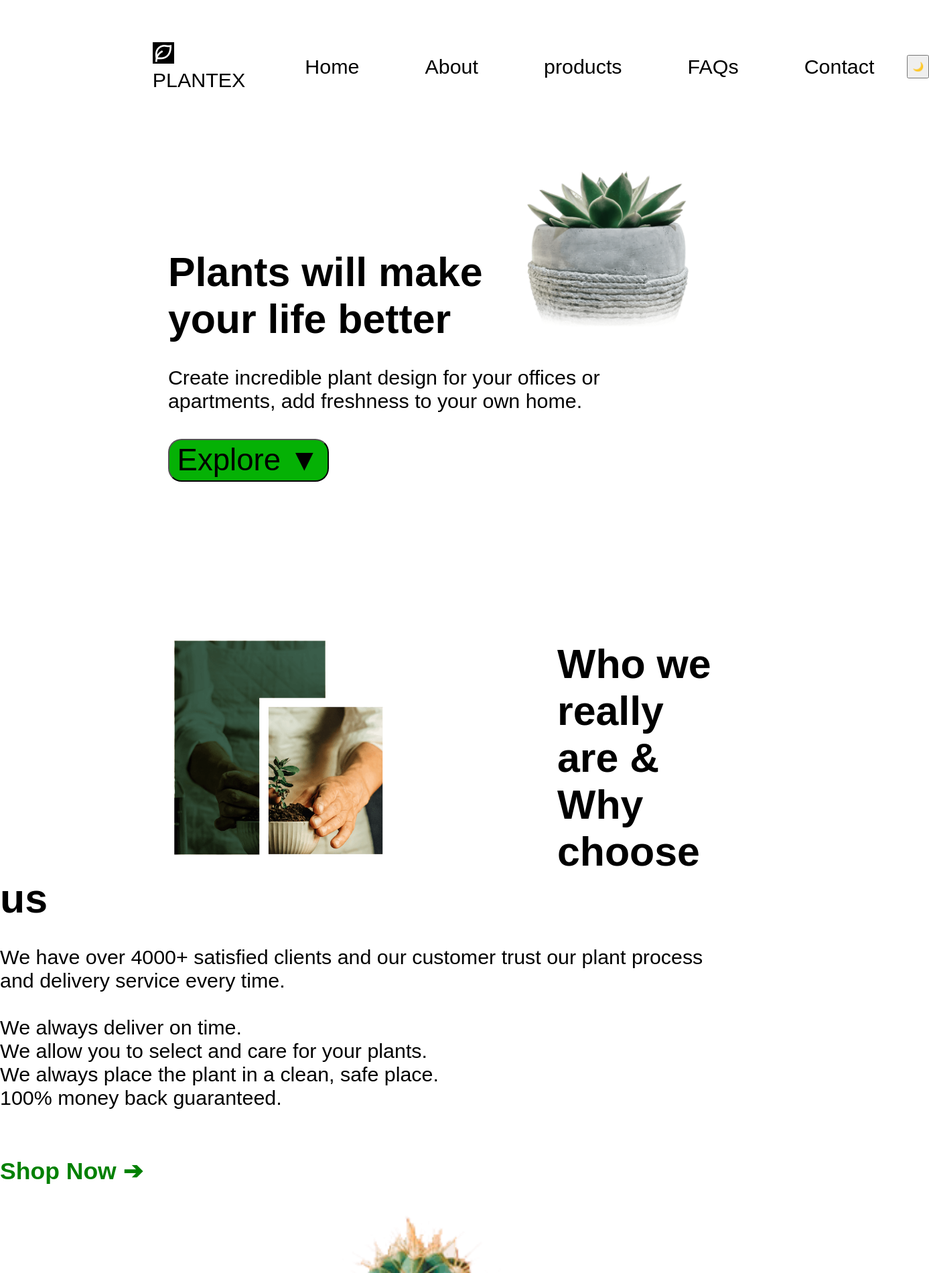
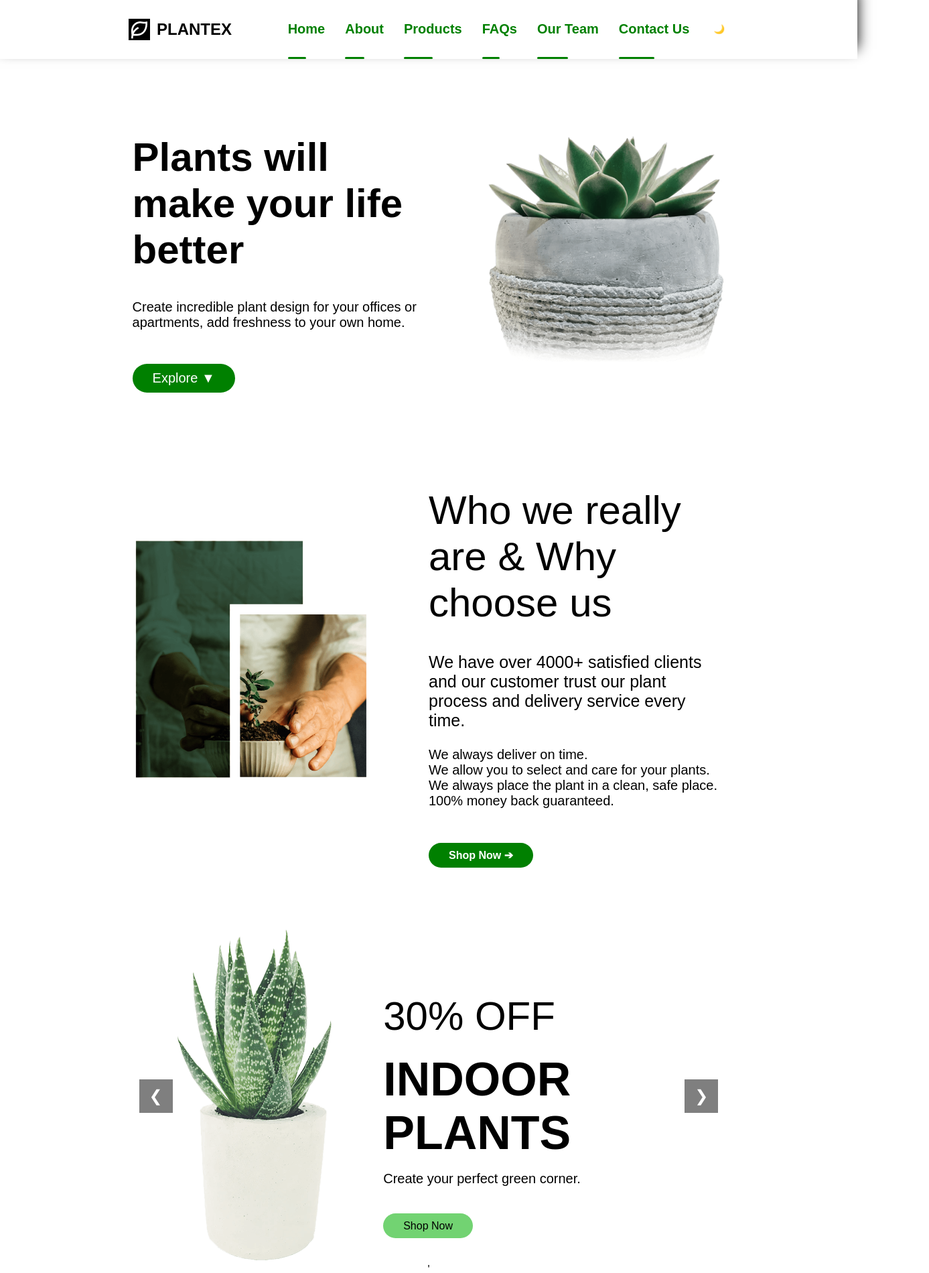
Before and after one commit to Abarna-Selvanathan/Assignment-09, a plain HTML site: page index.html in a window 1280 px wide. Shown: the top 1900 px of the page at 67% size, 1387 px wide, since content can reach past the window. Drawn offline with Linux system fonts and the light colour scheme.

Commit message:
add assingment9

```diff
--- a/index.html
+++ b/index.html
@@ -1,5 +1,6 @@
 <!DOCTYPE html>
 <html lang="en">
+
 <head>
   <meta charset="UTF-8">
   <meta name="viewport" content="width=device-width, initial-scale=1.0">
@@ -7,60 +8,62 @@
   <link rel="stylesheet" href="style.css">
 
 </head>
+
 <body>
   <div class="main">
     <header>
       <nav class="navbar">
         <div class="logo">
           <img src="img/favicon.png">
-                    PLANTEX
-
+          <h1>PLANTEX</h1>
         </div>
         <ul>
-                    <li><a href="#section1" class="nav-link" id="section1">Home</a></li>
-                    <li><a href="#section2" class="nav-link" id="section2">About</a></li>
-                    <li><a href="#section3" class="nav-link" id="section3">products</a></li>
-                    <li><a href="#section4" class="nav-link" id="section4">FAQs</a></li>
-                    <li><a href="#section5" class="nav-link" id="section5">Contact</a></li>
+          <li><a href="#home" class="nav-link active" id="section1">Home</a></li>
+          <li><a href="#anout" class="nav-link" id="section2">About</a></li>
+          <li><a href="#product" class="nav-link" id="section3">Products</a></li>
+          <li><a href="#faqs" class="nav-link" id="section4">FAQs</a></li>
+          <li><a href="#team" class="nav-link" id="section5">Our Team</a></li>
+          <li><a href="#contact" class="nav-link" id="section5">Contact Us</a></li>
           <button id="theme-toggle">🌙</button>
-
         </ul>
+      </nav>
+    </header>
 
 
-            </nav>
-        </header>
-        <div class="home">
+    <div class="home" id="home">
+      <div class="homepara">
+        <h1 class="homeh1">Plants will make your life better</h1>
+        <p class="homep">Create incredible plant design for your offices or apartments, add freshness to your own home.</p>
+        <button class="homebtn">Explore ▼</button>
+      </div>
       <div class="homepng">
         <img src="img/home.png">
       </div>
-            <div class="homepara">
-                <h class="homeh1" >Plants will make your life better</h><br><br>
-                <h class="homeh2">Create incredible plant design for your offices or apartments, add freshness to your own home.
-                </h>
-                <br>
-                <button class="homebutton">Explore ▼</button>
+
+    </div>
+    <div class="about" id="about">
+      <div class="aboutpng">
+        <img src="img/about.png">
+      </div>
+      <div class="aboutpara">
+        <h1 class="abouth1">Who we really are & Why choose us</h1>
+        <p class="aboutp1">We have over 4000+ satisfied clients and our customer trust our plant process and delivery
+          service every time.
+        </p>
+        <p class="aboutp2">We always deliver on time. <br>
+          We allow you to select and care for your plants. <br>
+          We always place the plant in a clean, safe place. <br>
+          100% money back guaranteed.</p>
+        <a href="#products">Shop Now ➔</a>
 
       </div>
 
     </div>
-        <div class="about">
-            <div class="aboutpng">
-                <img src="img/about.png">
-            </div>
-            <div class="aboutpara">
-                <h class="abouth1" >Who we really are & Why choose us</h><br><br>
-                <h class="abouth2">We have over 4000+ satisfied clients and our customer trust our plant process and delivery service every time.
-                </h><br><br>
-                <h class="abouth3">We always deliver on time.<br>
-                    We allow you to select and care for your plants.<br>
-                    We always place the plant in a clean, safe place.<br>
-                    100% money back guaranteed.</h><br><br>
-                <h3 class="abouth4">Shop Now ➔</h3>
 
-            </div>
 
-        </div>
-        <div class="section-2">
+
+    <div class="offer">
+      <div class="slide">
         <div class="carousel-slide">
           <!-- silde1 -->
           <div class="section2png">
@@ -68,7 +71,7 @@
 
             <div class="section2para">
               <h2>65% OFF</h2>
-                        <p>NEW PLANT</p>
+              <h1>NEW PLANT</h1>
               <p>Promia. 100% Natural, Organic & Plant Shop.</p>
               <a href="#" class="s-2btn">Discover Now</a>
             </div>
@@ -80,7 +83,7 @@
 
             <div class="section2para">
               <h2>50% OFF</h2>
-                        <p>EXOTIC PLANTS</p>
+              <h1>EXOTIC PLANTS</h1>
               <p>Bring nature closer to you.</p>
               <a href="#" class="s-2btn">Shop Now</a>
             </div>
@@ -88,11 +91,11 @@
           </div>
           <!-- slide3 -->
           <div class="section2png">
-                    <img src="img/product2.png">
+            <img src="img/product3.png">
 
             <div class="section2para">
               <h2>30% OFF</h2>
-                        <p>INDOOR PLANTS</p>
+              <h1>INDOOR PLANTS</h1>
               <p>Create your perfect green corner.</p>
               <a href="#" class="s-2btn">Shop Now</a>
             </div>
@@ -100,22 +103,15 @@
           </div>
 
         </div>
+      </div>
       <!-- Navigation Buttons -->
       <button class="carousel-button prev" onclick="prevSlide()">&#10094;</button>
       <button class="carousel-button next" onclick="nextSlide()">&#10095;</button>
+    </div>
 
-        </div>
-        <!-- s-3 -->
-        <div class="zoom-container">
-            <div class="zoom-image">
-              <img src="img/about.png" alt="Plant 1" id="zoomImg">
-            </div>
-            <div class="zoom-controls">
-              <button onclick="zoomIn()">Zoom In</button>
-              <button onclick="zoomOut()">Zoom Out</button>
-            </div>
-        </div>
-        <!-- s-4 -->
+
+
+    <!-- products -->'
     <div class="gallery-container">
       <h2>OUR PRODUCTS</h2>
       <div class="filter-buttons">
@@ -157,35 +153,46 @@
         </div>
       </div>
     </div>
-        <!-- s-5 -->
+
+
+
+    <!-- FAQ -->
     <section class="faq-section">
       <h2>Some common questions were often asked</h2>
       <div class="faq-container">
         <div class="faq-item">
           <div class="faq-question">Why are my flowers rolling or dying? <span class="toggle">+</span></div>
-                <div class="faq-answer">The flowers might be lacking water, sunlight, or proper nutrients. Make sure to monitor the plant’s needs.</div>
+          <div class="faq-answer">The flowers might be lacking water, sunlight, or proper nutrients. Make sure to
+            monitor the plant’s needs.</div>
         </div>
         <div class="faq-item">
           <div class="faq-question">What causes leaves to become paler? <span class="toggle">+</span></div>
-                <div class="faq-answer">Pale leaves often indicate a lack of nutrients or insufficient sunlight exposure.</div>
+          <div class="faq-answer">Pale leaves often indicate a lack of nutrients or insufficient sunlight exposure.
+          </div>
         </div>
         <div class="faq-item">
           <div class="faq-question">What causes brown crispy leaves? <span class="toggle">+</span></div>
-                <div class="faq-answer">Brown crispy leaves can result from underwatering, overwatering, or excessive heat.</div>
+          <div class="faq-answer">Brown crispy leaves can result from underwatering, overwatering, or excessive heat.
+          </div>
         </div>
         <div class="faq-item">
           <div class="faq-question">How do I choose a plant? <span class="toggle">+</span></div>
-                <div class="faq-answer">Choose a plant based on the light and humidity levels of your space. Consider your time for care and maintenance.</div>
+          <div class="faq-answer">Choose a plant based on the light and humidity levels of your space. Consider your
+            time for care and maintenance.</div>
         </div>
       </div>
     </section>
+
+
+
+
     <!-- s-6 -->
     <section class="team-section">
       <h2>What Say Client</h2>
       <p>Discover what our clients have to say about our work. Your feedback is important to us!</p>
 
       <div class="testimonials">
-              <div class="testimonial active">
+        <div class="testimonial">
           <div class="testimonial-content">
             <img src="img/product1.png" alt="Client 1">
             <h3>Patricia Souza</h3>
@@ -209,13 +216,6 @@
             <p>"Amazing experience working with the team! They delivered on time with excellent quality."</p>
           </div>
         </div>
-            </div>
-
-            <!-- Pagination Bullets -->
-            <div class="pagination">
-              <span class="bullet active" data-index="0"></span>
-              <span class="bullet" data-index="1"></span>
-              <span class="bullet" data-index="2"></span>
       </div>
     </section>
     <!-- footer -->
@@ -262,4 +262,5 @@
 
   <script src="script.js"></script>
 </body>
+
 </html>
--- a/script.js
+++ b/script.js
@@ -10,6 +10,9 @@ themeToggle.addEventListener('click', () => {
     themeToggle.textContent = '🌙'; // Change to moon icon
   }
 });
+
+
+
 
 // bookmark
 // Get all navbar links
@@ -48,6 +51,9 @@ navLinks.forEach((link) => {
   });
 });
 
+
+
+
 // s-2
 let currentIndex = 0;
 const slides = document.querySelectorAll('.section2png');
@@ -73,20 +79,10 @@ function updateCarousel() {
 // Auto-slide functionality
 setInterval(nextSlide, 3000); // Change every 3 seconds
 
-// s-3
-let scale = 1;
 
-function zoomIn() {
-  scale += 0.2;
-  document.getElementById("zoomImg").style.transform = `scale(${scale})`;
-}
 
-function zoomOut() {
-  if (scale > 1) {
-    scale -= 0.2;
-    document.getElementById("zoomImg").style.transform = `scale(${scale})`;
-  }
-}
+
+
 // s-4
 function filterGallery(category) {
   const items = document.querySelectorAll('.gallery-item');
@@ -105,19 +101,9 @@ function filterGallery(category) {
 // Default: Show all featured items
 filterGallery('all');
 
-// s-5
-document.querySelectorAll('.faq-question').forEach(question => {
-  question.addEventListener('click', () => {
-    const answer = question.nextElementSibling;
-    const toggle = question.querySelector('.toggle');
 
-    // Toggle visibility of the answer
-    answer.style.display = answer.style.display === 'block' ? 'none' : 'block';
 
-    // Toggle "+" and "-" symbol
-    toggle.textContent = toggle.textContent === '+' ? '-' : '+';
-  });
-});
+
 // s-6
 const bullets = document.querySelectorAll('.bullet');
 const testimonials = document.querySelectorAll('.testimonial');
@@ -133,6 +119,11 @@ bullets.forEach((bullet, index) => {
     testimonials[index].classList.add('active');
   });
 });
+
+
+
+
+
 // footer
 document.getElementById('subscribe-form').addEventListener('submit', function(event) {
   event.preventDefault(); // Prevent form submission
--- a/style.css
+++ b/style.css
@@ -1,177 +1,278 @@
-body {
+* {
+  box-sizing: border-box;
   font-family: Arial, sans-serif;
-    margin: 0;
-    padding: 0;
-    font-size: 190%;
 }
-  .main{
-    width: 100%;
-  }
-  .logo img{
-    background-color: #000;
-  }
-  .navbar {
-    display: flex;
-    justify-content: space-between;
-    padding: 2%;
-    margin:2%;
 
 
+body {
+  background-color: white;
+  color: black;
+  display: flex;
+  flex-direction: column;
+  justify-content: center;
+  align-items: center;
+  margin-top: 60px;
 }
-  .navbar ul {
+
+.main {
+  width: 100%;
   display: flex;
+  flex-direction: column;
+  justify-content: center;
+  align-items: center;
+}
+
+
+
+/* navbar */
+.main header {
+  display: flex;
+  flex-direction: row;
+  justify-content: center;
+  align-items: center;
+  position: fixed;
+  top: 0;
+  z-index: 10;
+  width: 100%;
+  box-shadow: 0 -15px 20px black;
+  background: white;
+}
+
+.main header .navbar {
+  display: flex;
+  flex-direction: row;
+  justify-content: space-between;
+  align-items: center;
+  width: 70%;
+  padding: 10px 0;
+}
+
+.main .navbar .logo {
+  display: flex;
+  align-items: center;
+  gap: 10px;
+}
+
+.main .navbar .logo img {
+  background: #000;
+}
+
+.main .navbar ul {
+  display: flex;
+  gap: 30px;
   list-style: none;
-    margin-right: 30%;
 }
-  .navbar ul li {
-    margin: 0 10%;
 
+.main .navbar li a {
+  text-decoration: none;
+  color: black;
+  font-size: 20px;
+  font-weight: 600;
+  position: relative;
 }
-  .navbar ul li a {
-    color:black;
-    text-decoration: none;
-  }
- .logo{
-    margin-left: 15%;
-    padding-top: 1%;
- }
- .navbar :hover{
+
+.main .navbar li a.active {
   color: green;
 }
+
+.main .navbar li a.active::after {
+  content: '';
+  background: green;
+  height: 3px;
+  width: 50%;
+  bottom: -34px;
+  border-radius: 15px;
+  left: 0;
+  position: absolute;
+}
+
+.main .navbar li a:hover {
+  color: green;
+}
+
+.main .navbar ul button {
+  background: none;
+  border: none;
+  outline: none;
+  cursor: pointer;
+}
+
 body.night-mode {
   background-color: #121212;
   color: #f1f1f1;
 }
-body.night-mode .navbar {
-    background-color: #000;
-    color: #ccc;
+
+body.night-mode header {
+  background: #121212;
+  box-shadow: 0 -15px 20px white;
 }
 
 body.night-mode .navbar ul li a {
   color: #aaa;
 }
-body.night-mode .navbar :hover{
+
+body.night-mode .navbar :hover {
   color: green;
 }
 
 
 /* home */
-
-.home{
-    padding: 3.5% 0%;
-    margin: 2.5%;
-
+.home {
+  display: flex;
+  justify-content: space-between;
+  align-items: center;
+  max-width: 70%;
+  margin-top: 100px;
 }
 
-.homepng img{
-    float: right;
-    padding-right: 18%;
-    width: 20%;
-    height: 20%;
-
+.home .homepara {
+  width: 50%;
 }
 
-.homeh1{
-    font-weight: bold;
-    font-size: 200%;
-
-}
-.homeh2{
-    padding-top: 5%;
+.home .homeh1 {
+  font-size: 60px;
 }
 
-.homepara{
-   padding: 10% 18%;
-}
-.homebutton{
-    font-size: 150%;
-    background-color:rgb(5, 177, 5);
-    color: black;
-    margin: 5% 0%;
-    padding: 0.5% 1.5%;
-    border-radius: 20px;
-
+.home .homep {
+  font-size: 20px;
 }
 
+.home .homebtn {
+  padding: 10px 30px;
+  font-size: 20px;
+  border-radius: 50px;
+  background: green;
+  border: none;
+  outline: none;
+  color: white;
+  margin-top: 30px;
+}
+
+.home .homepng {
+  width: 50%;
+  overflow: hidden;
+  text-align: end;
+}
+
+.home img {
+  width: 80%;
+}
+
+
+
+
+
+
 /* about */
+.main .about {
+  display: flex;
+  justify-content: space-between;
+  align-items: center;
+  width: 70%;
+  padding: 100px 0;
+}
 
-.aboutpng img{
-    float: left;
-    padding: 0% 20%;
-    width: 25%;
+.main .aboutpng {
+  width: 50%;
+  text-align: start;
 }
-.aboutpara{
-    padding-right: 80%;
-    padding: 0% 0%;
-    margin-right: 15%;
+
+.main .about img {
+  width: 80%;
 }
-.abouth1{
-    font-size: 200%;
-    font-weight: bold;
+
+.main .about img:hover {
+  transform: scale(1.1);
 }
-.abouth4{
-    color: green;
+
+.main .aboutpara {
+  width: 50%;
 }
-  /*s-2  */
-.section-2{
+
+.main .abouth1 {
+  font-size: 60px;
+  font-weight: 500;
+}
+
+.main .aboutp1 {
+  font-size: 25px;
+}
+
+.main .aboutp2 {
+  font-size: 20px;
+  margin-bottom: 60px;
+}
+
+.main .about a {
+  text-decoration: none;
+  color: white;
+  font-weight: 600;
+  background: green;
+  padding: 10px 30px;
+  border-radius: 50px;
+}
+
+
+
+
+
+/* slide */
+
+.offer {
   position: relative;
-  max-width: 800px;
-  margin: auto;
+  width: 70%;
+}
+
+.offer .slide {
+  display: flex;
+  align-items: center;
+  width: 100%;
   overflow: hidden;
 }
-.section2png{
-  float: right;
-  padding-right: 15%;
-  position: relative;
-  text-align: center;
 
+.offer .carousel-slide {
+  display: flex;
+  flex-direction: row;
+  width: 300%;
+  flex-shrink: 0;
 }
-.carousel-slide {
+
+.offer .section2png {
   display: flex;
-  transition: transform 0.5s ease-in-out;
+  flex: 3;
+  justify-content: space-around;
+  align-items: center;
 }
-.section2png{
-  min-width: 100%;
-  position: relative;
-  text-align: center;
-  color: #fff;
+
+.offer .section2para h2 {
+  font-size: 60px;
+  font-weight: 500;
 }
-.section2png img{
-  width: 100%;
-  height: auto;
+
+.offer .section2para h1 {
+  font-size: 70px;
+  margin-top: -30px;
 }
-.section2para{
-  position: absolute;
-  bottom: 20%;
-  left: 10%;
-  transform: translateY(50%);
-  background: rgba(0, 0, 0, 0.5);
-  padding: 10px 20px;
-  border-radius: 5px;
-  text-align: left;
+
+.offer .section2para p {
+  font-size: 20px;
+  margin: -30px 0 50px 0;
 }
-.section2para h2{
-  font-size: 2em;
-  margin: 0;
-  color: green;
-}
-.section2para p{
-  font-size: 1.2em;
-  margin: 5px 0;
-}
+
+
 .s-2btn {
-  display: inline-block;
-  margin-top: 1.5%;
-  padding: 1.5% 3.5%;
+  padding: 10px 30px;
   background: rgb(114, 211, 114);
   color: #000000;
   text-decoration: none;
-  border-radius: 5%;
-  transition: background 0.3s ease;
+  border-radius: 50px;
+  transition: 0.3s ease;
 }
-.s-2btn:hover{
+
+.s-2btn:hover {
   background: #e55342;
 }
+
 .carousel-button {
   position: absolute;
   top: 50%;
@@ -192,46 +293,19 @@ body.night-mode .navbar :hover{
 .carousel-button.next {
   right: 10px;
 }
-/* s-3 */
-.zoom-container {
-  text-align: center;
-  margin: 20px 0;
-}
 
-.zoom-image {
-  overflow: hidden;
-  display: inline-block;
-}
 
-.zoom-image img {
-  transition: transform 0.3s ease;
-  max-width: 100%;
-  height: auto;
-}
 
-.zoom-controls button {
-  margin: 5px;
-  padding: 10px 15px;
-  border: none;
-  background-color: #4CAF50;
-  color: white;
-  font-size: 16px;
-  cursor: pointer;
-  border-radius: 5px;
-}
-
-.zoom-controls button:hover {
-  background-color: #45a049;
-}
-/* s-4 */
+/* products */
 .gallery-container {
-  text-align: center;
-  margin: 20px auto;
-  font-family: Arial, sans-serif;
+  display: flex;
+  flex-direction: column;
+  align-items: center;
+  width: 70%;
 }
 
 .filter-buttons {
-  margin-bottom: 20px;
+  margin-bottom: 100px;
 }
 
 .filter-buttons button {
@@ -252,14 +326,15 @@ body.night-mode .navbar :hover{
 .gallery-grid {
   display: flex;
   flex-wrap: wrap;
-  justify-content: center;
+  justify-content: flex-start;
   gap: 20px;
 }
 
 .gallery-item {
   width: 200px;
   text-align: center;
-  display: none; /* Hide items initially */
+  display: none;
+  flex-basis: 300px;
 }
 
 .gallery-item img {
@@ -267,27 +342,33 @@ body.night-mode .navbar :hover{
   height: auto;
   border-radius: 10px;
 }
-/* s-5 */
+
+
+
+
+/* FAQ */
 .faq-section {
-  max-width: 800px;
-  margin: 50px auto;
-  padding: 20px;
-  background-color: #eaf6f0;
-  border-radius: 8px;
-  box-shadow: 0 2px 10px rgba(0, 0, 0, 0.1);
+  display: flex;
+  flex-direction: column;
+  align-items: center;
+  width: 70%;
+  padding: 100px 0;
 }
 
 .faq-section h2 {
   text-align: center;
   margin-bottom: 20px;
-  font-size: 24px;
+  font-size: 60px;
   color: #2b5235;
+  width: 60%;
 }
 
 .faq-container {
   display: flex;
   flex-direction: column;
+  width: 60%;
   gap: 10px;
+  margin-top: 50px;
 }
 
 .faq-item {
@@ -324,93 +405,55 @@ body.night-mode .navbar :hover{
   font-size: 18px;
   color: #2b5235;
 }
-/* s-6 */
 
 
+
+
+
+/* team */
 .team-section {
-  text-align: center;
-  padding: 50px 20px;
-  background-color: #ffffff;
-  border-radius: 10px;
-  max-width: 800px;
-  margin: 50px auto;
-  box-shadow: 0 5px 15px rgba(0, 0, 0, 0.1);
+  display: flex;
+  flex-direction: column;
+  align-items: center;
+  width: 70%;
+  padding: 100px 0;
 }
 
 .team-section h2 {
-  font-size: 24px;
-  color: #2b5235;
-  margin-bottom: 10px;
+  font-size: 60px;
 }
 
 .team-section p {
-  color: #666666;
-  margin-bottom: 30px;
+  font-size: 20px;
 }
 
-.testimonials {
-  position: relative;
+.team-section .testimonials {
   display: flex;
-  overflow: hidden;
-  height: 200px; /* Adjust based on content */
+  flex-wrap: wrap;
+  justify-content: center;
+  gap: 20px;
+  margin-top: 30px;
 }
 
-.testimonial {
-  flex: 0 0 100%;
-  display: none;
-  opacity: 0;
-  transition: opacity 0.5s ease-in-out;
+.team-section .testimonial {
+  flex-basis: 400px;
+  background: #45a049;
+  border-radius: 20px;
+  box-shadow: 0 0 5px black;
+  text-align: center;
+  padding: 20px;
+  color: white;
 }
 
-.testimonial.active {
-  display: block;
-  opacity: 1;
+.team-section .testimonial img {
+  width: 60%;
 }
 
-.testimonial-content {
-  text-align: center;
-}
 
-.testimonial-content img {
-  border-radius: 50%;
-  margin-bottom: 10px;
-}
-
-.testimonial-content h3 {
-  margin: 5px 0;
-  font-size: 18px;
-  color: #2b5235;
-}
-
-.testimonial-content p {
-  margin: 0;
-  color: #555;
-}
-
-.pagination {
-  display: flex;
-  justify-content: center;
-  gap: 10px;
-  margin-top: 20px;
-}
-
-.bullet {
-  width: 12px;
-  height: 12px;
-  background-color: #d1e7dd;
-  border-radius: 50%;
-  cursor: pointer;
-  transition: background-color 0.3s;
-}
-
-.bullet.active {
-  background-color: #2b5235;
-}
 /* footer */
 
 .footer-section {
-  background-color: #f1f1f1;
-  padding: 40px 20px;
+  width: 70%;
 }
 
 .footer-container {
@@ -422,12 +465,16 @@ body.night-mode .navbar :hover{
   margin: 0 auto;
 }
 
-.footer-left, .footer-middle, .footer-right {
+.footer-left,
+.footer-middle,
+.footer-right {
   flex: 1;
   min-width: 250px;
 }
 
-.footer-left h3, .footer-middle h4, .footer-right h4 {
+.footer-left h3,
+.footer-middle h4,
+.footer-right h4 {
   color: #2b5235;
   margin-bottom: 10px;
 }
@@ -463,7 +510,8 @@ body.night-mode .navbar :hover{
   background-color: #1d3926;
 }
 
-.footer-middle p, .footer-right p {
+.footer-middle p,
+.footer-right p {
   color: #555;
 }
 
```
Lines whose indentation alone changed are shown as unchanged.
